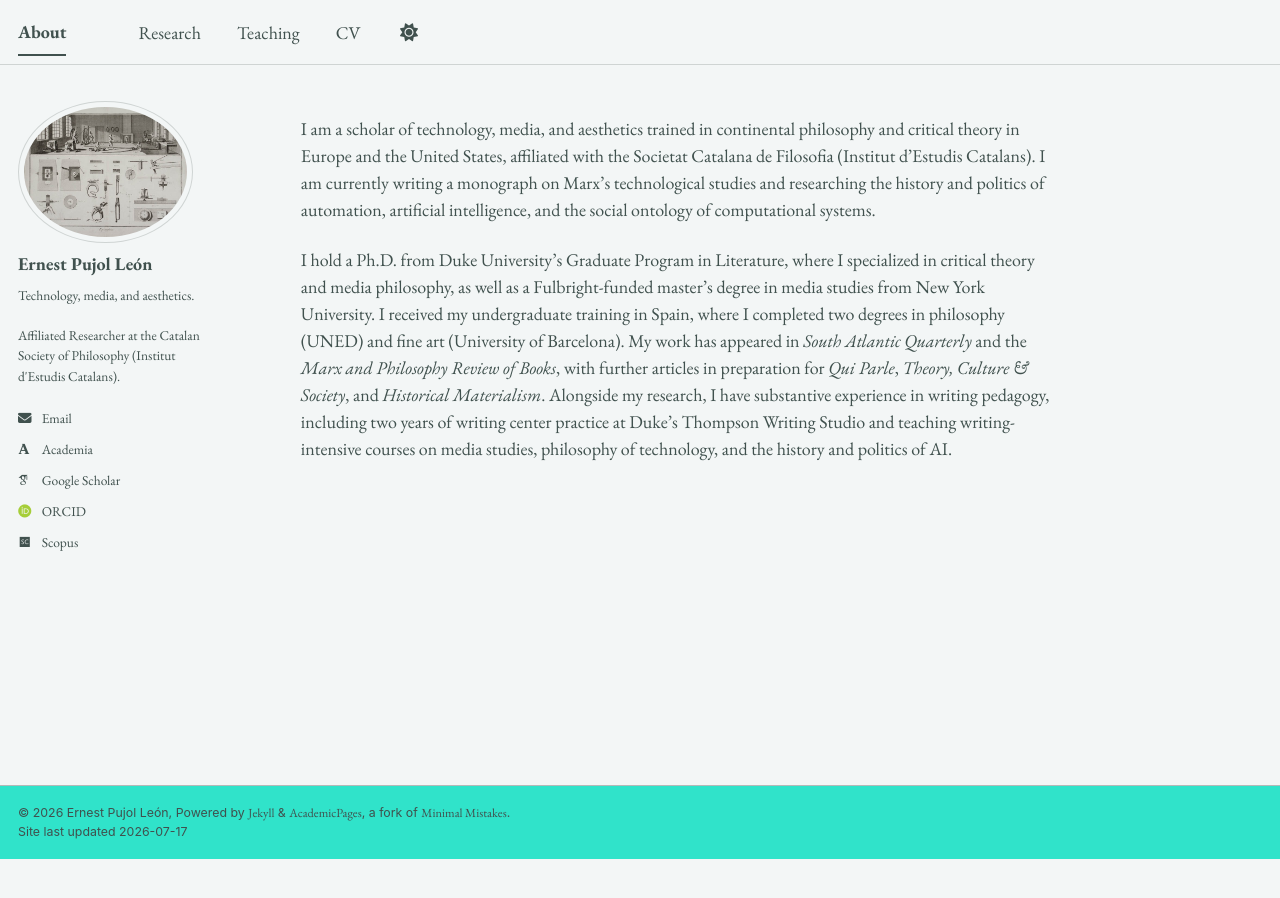
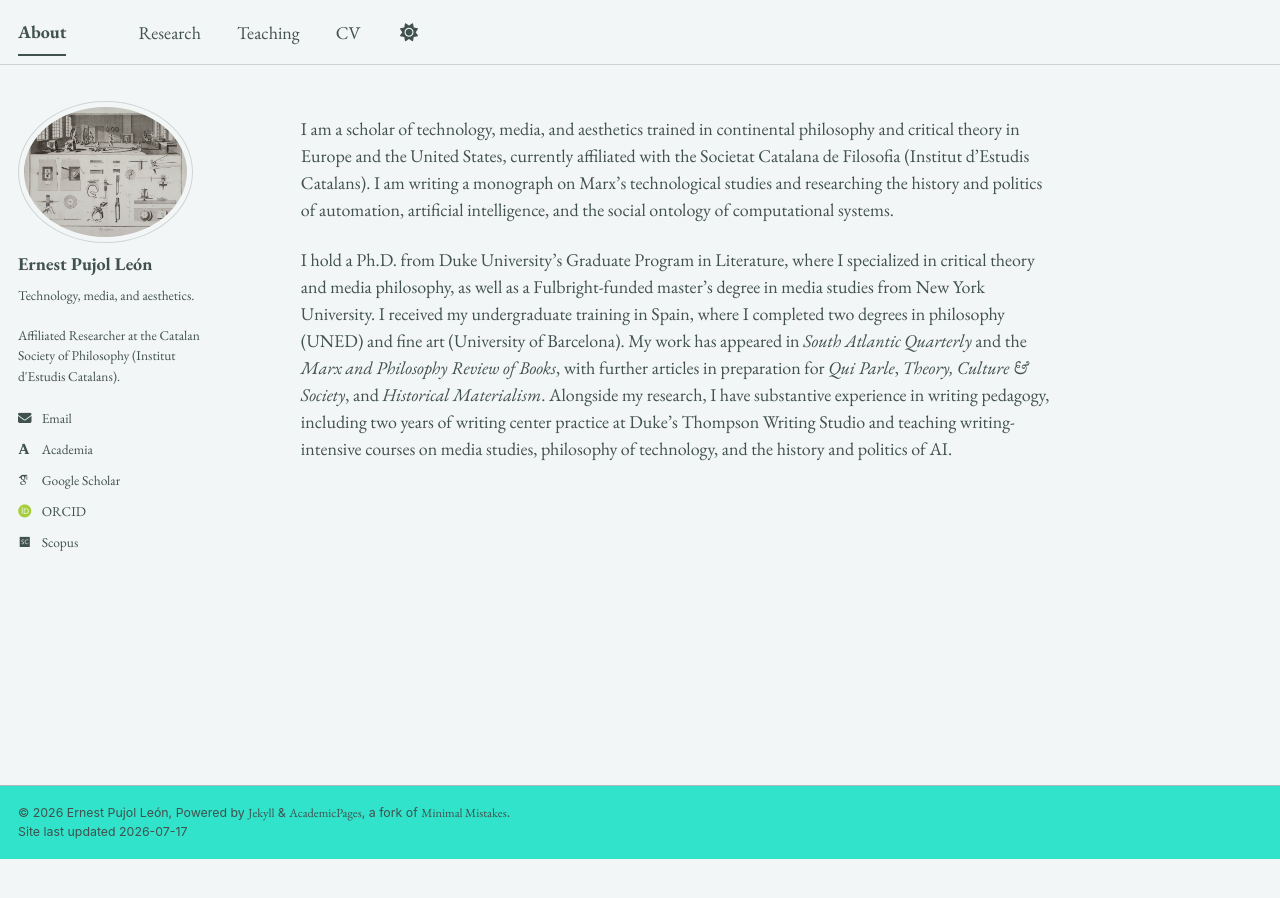
Before and after one commit to epujol90/epujol90.github.io, a Jekyll site: the page built from _pages/about.md, in a window 1280 px wide. Built offline with Jekyll 4.4.1, drawn with Linux system fonts in a browser that asks for light colours; some web fonts are replaced; a script bundle is joined from its source files by our own code; library files that are not in the unit come from our copies.

```diff
--- a/_pages/about.md
+++ b/_pages/about.md
@@ -6,6 +6,6 @@ redirect_from:
   - /about/
   - /about.html
 ---
-I am a scholar of technology, media, and aesthetics trained in continental philosophy and critical theory in Europe and the United States, affiliated with the Societat Catalana de Filosofia (Institut d’Estudis Catalans). I am currently writing a monograph on Marx's technological studies and researching the history and politics of automation, artificial intelligence, and the social ontology of computational systems.
+I am a scholar of technology, media, and aesthetics trained in continental philosophy and critical theory in Europe and the United States, currently affiliated with the Societat Catalana de Filosofia (Institut d’Estudis Catalans). I am writing a monograph on Marx's technological studies and researching the history and politics of automation, artificial intelligence, and the social ontology of computational systems.
 
 I hold a Ph.D. from Duke University’s Graduate Program in Literature, where I specialized in critical theory and media philosophy, as well as a Fulbright-funded master’s degree in media studies from New York University. I received my undergraduate training in Spain, where I completed two degrees in philosophy (UNED) and fine art (University of Barcelona). My work has appeared in _South Atlantic Quarterly_ and the _Marx and Philosophy Review of Books_, with further articles in preparation for _Qui Parle_, _Theory, Culture & Society_, and _Historical Materialism_. Alongside my research, I have substantive experience in writing pedagogy, including two years of writing center practice at Duke’s Thompson Writing Studio and teaching writing-intensive courses on media studies, philosophy of technology, and the history and politics of AI.
```
